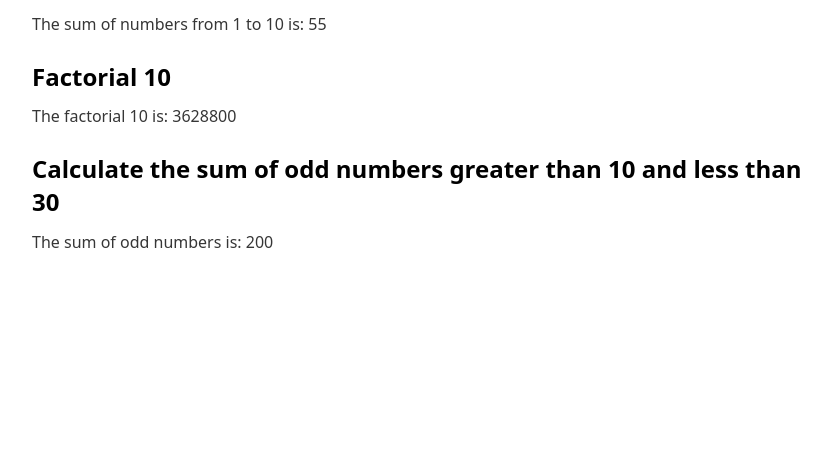
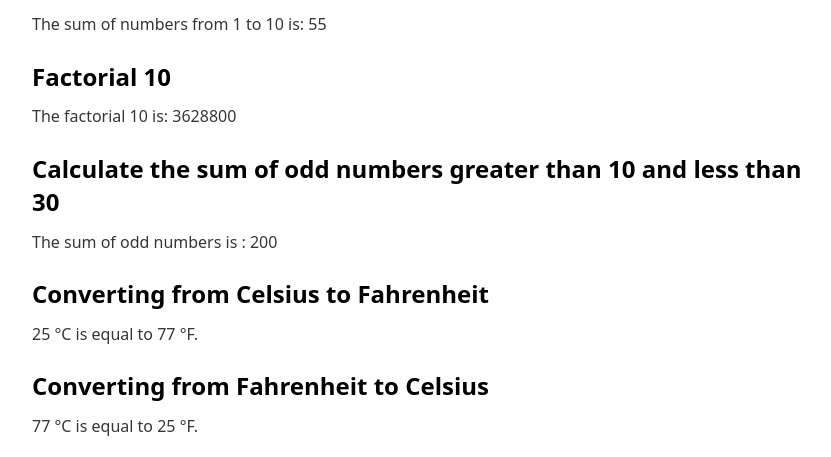
Before and after one commit to shakelm39/problem_solving, a PHP site: page / in a window 1280 px wide. Shown: the part 4593-5050 px from the top of the page, without its empty margins (208-1039 px from the left). Before the commit the page ends 4841 px from the top, so only its background shows below. Run offline with PHP 8.4, Linux system fonts and the light colour scheme.

Commit message:
celcius to fahrenheit and fahrenheit to celcius convert

```diff
--- a/index.php
+++ b/index.php
@@ -25,9 +25,7 @@
      <h2>Solution #2 Printing Odd Number Less than 100</h2>
      <?php
         for ( $i = 1; $i <= 100; $i++ ){
-            if( $i%2== 0){
-
-            }else{
+            if( $i%2 !== 0){
                 echo"<li>";
                 echo "The Odd Number Is: ". $i;
                 echo "</li>";
@@ -70,7 +68,7 @@
         for($i=1; $i <=10; $i++ ){
             $sum += $i;
         }
-        echo "The sum of numbers from 1 to 10 is: ".$sum;
+        echo "The sum of numbers from 1 to 10 is: " .$sum;
       ?>
      <!-- problem #5 solution printing the sum of  1 to 10  -->
      <!-- problem #6 solution printing 10!  -->
@@ -80,7 +78,7 @@
         for($i=1; $i <=10; $i++ ){
             $factorial *= $i;
         }
-        echo "The factorial 10 is: ".$factorial;
+        echo "The factorial 10 is: " .$factorial;
       ?>
      <!-- problem #6 solution printing 10!  -->
      <!-- problem #7 solution Calculate the sum of odd numbers greater than 10 and less than 30  -->
@@ -89,18 +87,38 @@
         $odd_sum = 0;
         for($i= 11; $i < 30; $i++ ){
 
-            if( $i % 2 == 0){
-
-            }else{
-
+            if( $i % 2 !== 0){
                 $odd_sum += $i;
-
             }
 
         }
-        echo "The sum of odd numbers is: $odd_sum";
+        echo "The sum of odd numbers is : " .$odd_sum;
       ?>
      <!-- problem #7 solution Calculate the sum of odd numbers greater than 10 and less than 30  -->
+     <!-- problem #8 solution converting from Celsius to Fahrenheit  -->
+      <h2>Converting from Celsius to Fahrenheit</h2>
+      <?php
+         function celciusTofahrenheit($celcius){
+            $farhenheit = ($celcius * 9/5)+32;
+            return $farhenheit;
+         }
+         $celsiusTemperature = 25;
+         $fahrenheitTemperature = celciusTofahrenheit($celsiusTemperature);
+         echo "$celsiusTemperature °C is equal to $fahrenheitTemperature °F.";
+      ?>
+     <!-- problem #8 solution converting from Celsius to Fahrenheit  -->
+     <!-- problem #9 solution converting from Fahreheit to Celcius  -->
+      <h2>Converting from Fahrenheit to Celsius</h2>
+      <?php
+         function fahrenheitTocelcius($fahrenheit){
+            $celcius = ($fahrenheit -32)* 5/9;
+            return $celcius;
+         }
+         $fahrenheit = 77;
+         $celsius = fahrenheitTocelcius($fahrenheit);
+         echo "$fahrenheit °C is equal to $celsius °F.";
+      ?>
+     <!-- problem #8 solution converting from Fahreheit to Celcius  -->
 
 
 
```
